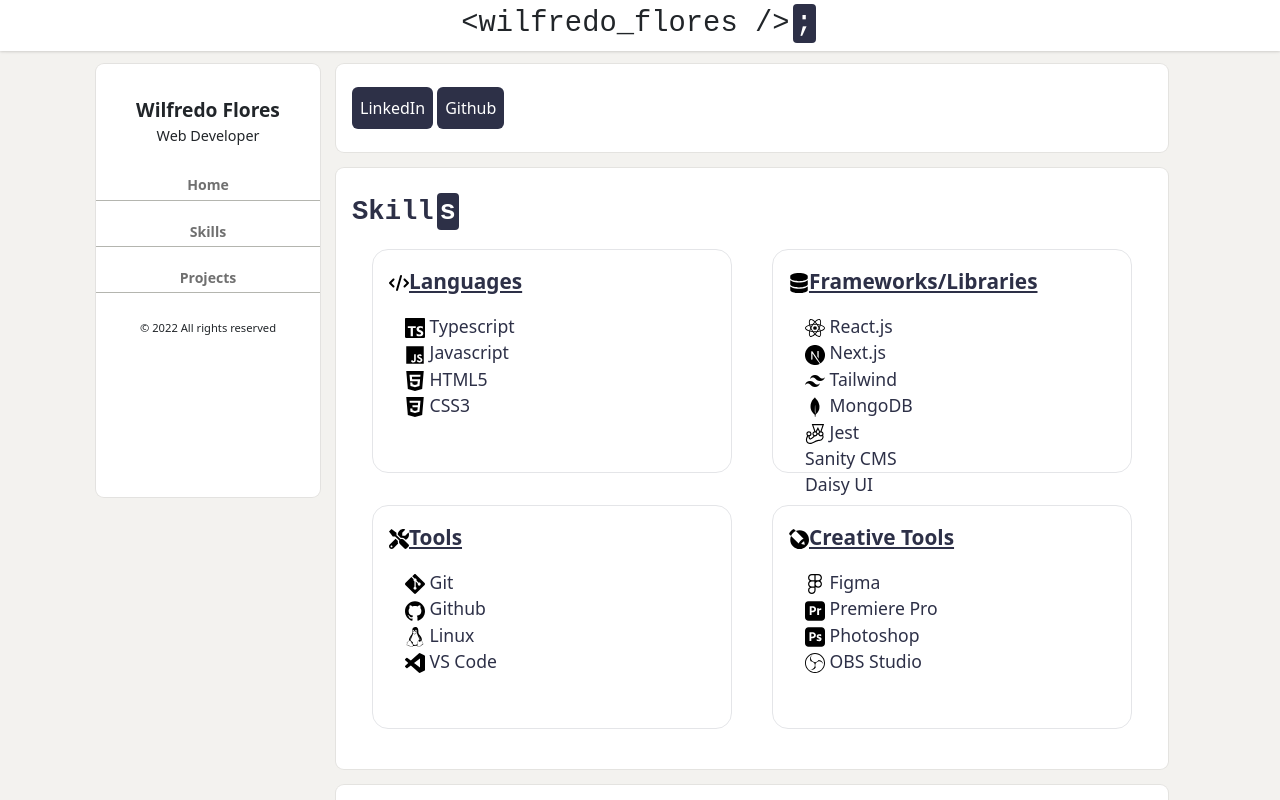
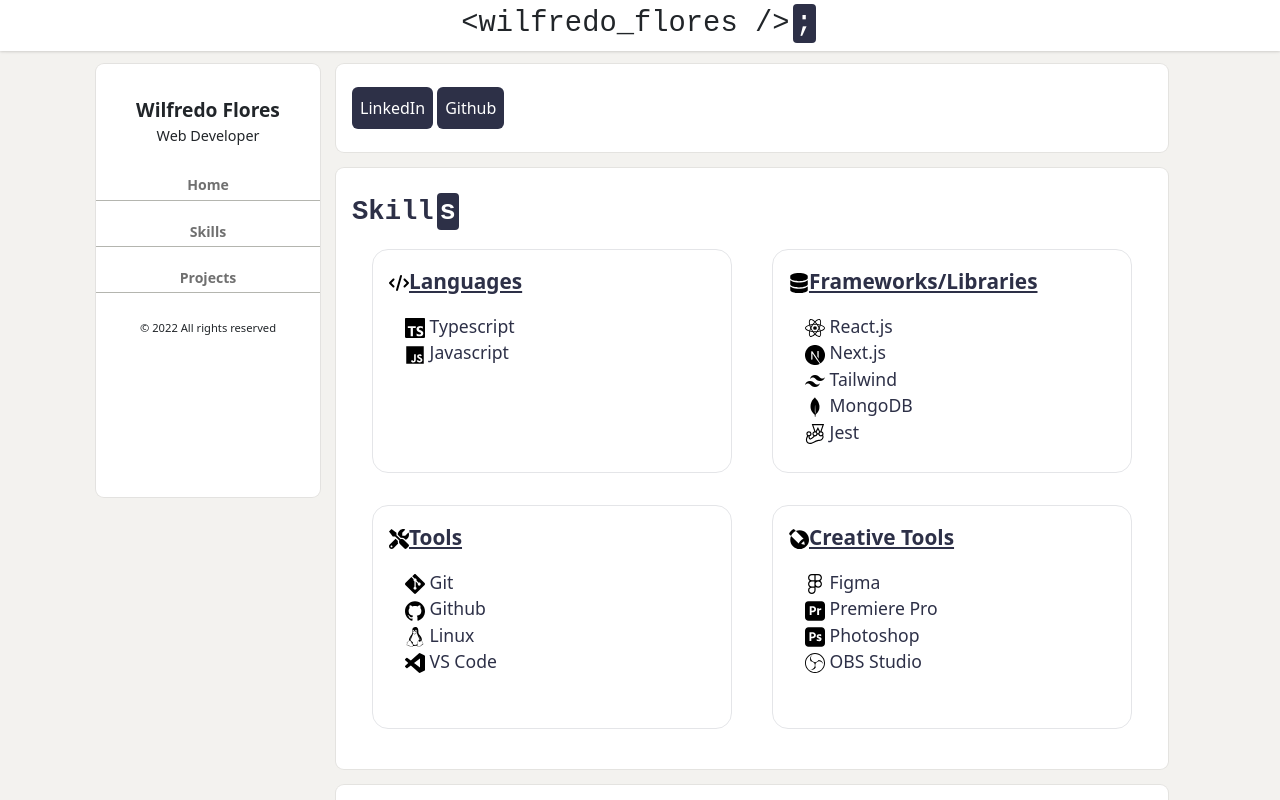
Before and after one commit to wflore19/TOP-portfolio, a React (Create React App) app: page / in a window 1280 px wide. Built offline with nearby package versions, Linux system fonts and the light colour scheme.

Commit message:
Fix skills

```diff
--- a/src/components/Skills/Skills.tsx
+++ b/src/components/Skills/Skills.tsx
@@ -45,7 +45,7 @@
 						</svg>{" "}
 						Javascript
 					</li>
-					<li className="poo">
+					{/* <li className="poo">
 						<svg
 							style={{ width: 20, height: 20, margin: 0 }}
 							viewBox="0 0 24 24"
@@ -62,7 +62,7 @@
 							<path d="M1.5 0h21l-1.91 21.563L11.977 24l-8.565-2.438L1.5 0zm17.09 4.413L5.41 4.41l.213 2.622 10.125.002-.255 2.716h-6.64l.24 2.573h6.182l-.366 3.523-2.91.804-2.956-.81-.188-2.11h-2.61l.29 3.855L12 19.288l5.373-1.53L18.59 4.414z" />
 						</svg>{" "}
 						CSS3
-					</li>
+					</li> */}
 				</ul>
 				<ul className="frameworks-databases">
 					<li className="list-title">
@@ -120,8 +120,6 @@
 						</svg>{" "}
 						Jest
 					</li>
-					<li className="poo">Sanity CMS</li>
-					<li className="poo">Daisy UI</li>
 				</ul>
 				<ul className="tools">
 					<li className="list-title">
```
